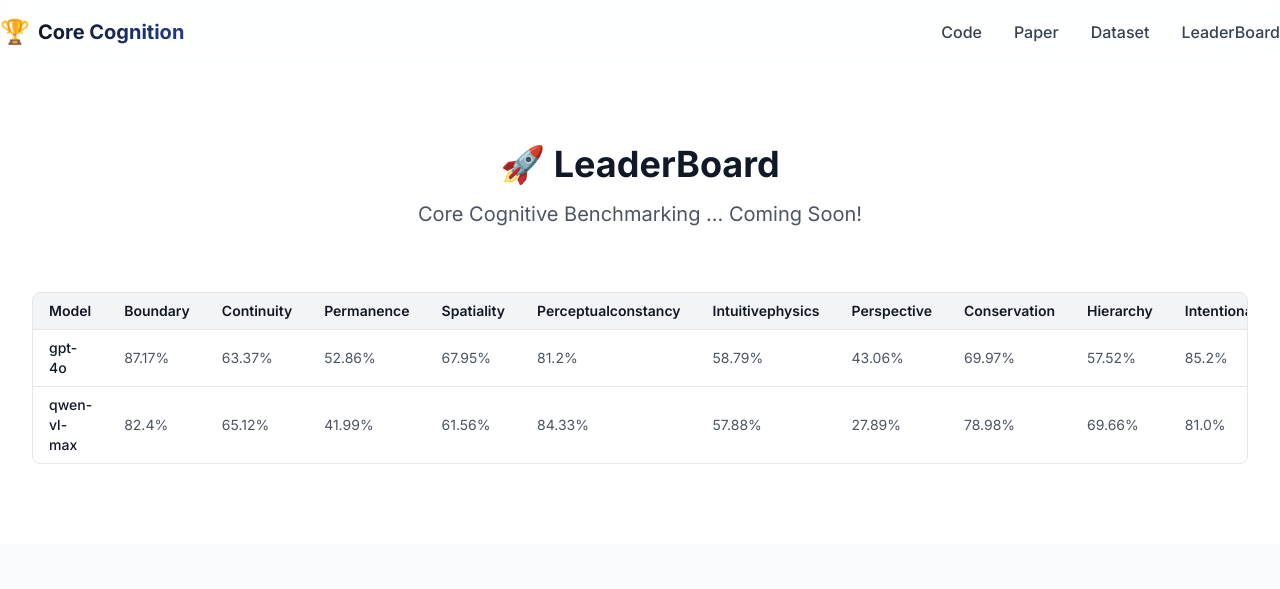
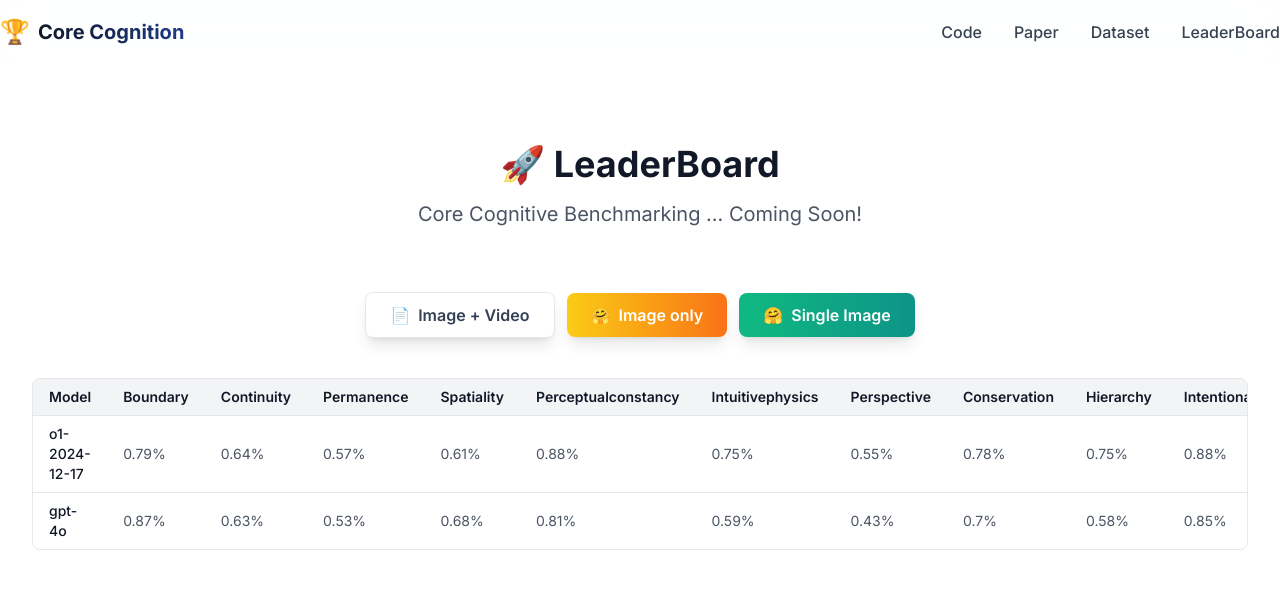
Before and after one commit to grow-ai-like-a-child/CoreCognition, a Jekyll site: the page built from leaderboard.html, in a window 1280 px wide. Shown: the top 589 px of the page. Built offline with Jekyll 4.4.1, drawn with Linux system fonts in a browser that asks for light colours; nearby versions of some CDN libraries.

Commit message:
jump to total

```diff
--- /dev/null
+++ b/_data/leaderboard_image_only.yml
@@ -0,0 +1,42 @@
+- model_name: step-1.5v-mini
+  boundary: 0.809925094
+  conservation: 0.53015873
+  continuity: 0.71875
+  hierarchy: 0.58171521
+  intentionality: 0.86031746
+  intuitivephysics: 0.557471264
+  mechanicalreasoning: 0.741477273
+  perceptualconstancy: 0.731934732
+  permanence: 0.9375
+  perspective: 0.369863014
+  spatiality: 0.746212121
+  toolusing: 0.958333333
+  true_mean: 0.696221123
+- model_name: step-1o-turbo-vision
+  boundary: 0.821161049
+  conservation: 0.663492063
+  continuity: 0.64453125
+  hierarchy: 0.614886731
+  intentionality: 0.830952381
+  intuitivephysics: 0.531609195
+  mechanicalreasoning: 0.739583333
+  perceptualconstancy: 0.766899767
+  permanence: 0.71875
+  perspective: 0.400114155
+  spatiality: 0.746212121
+  toolusing: 0.991666667
+  true_mean: 0.694902294
+- model_name: glm-4v-plus
+  boundary: 0.916666667
+  conservation: 0.552380952
+  continuity: 0.81640625
+  hierarchy: 0.628640777
+  intentionality: 0.842063492
+  intuitivephysics: 0.577586207
+  mechanicalreasoning: 0.665708812
+  perceptualconstancy: 0.804195804
+  permanence: 0.75
+  perspective: 0.269406393
+  spatiality: 0.615530303
+  toolusing: 1.0
+  true_mean: 0.682189065
--- /dev/null
+++ b/_data/leaderboard_single.yml
@@ -0,0 +1,42 @@
+- model_name: qwen2.5-vl-72b-instruct_video
+  boundary: 0.79588015
+  conservation: 0.807807808
+  continuity: 0.668604651
+  hierarchy: 0.684466019
+  intentionality: 0.804517134
+  intuitivephysics: 0.645454545
+  mechanicalreasoning: 0.856630824
+  perceptualconstancy: 0.846899225
+  permanence: 0.388071895
+  perspective: 0.269977169
+  spatiality: 0.565972222
+  toolusing: 1.0
+  true_mean: 0.677462234
+- model_name: internvl2_5-78b
+  boundary: 0.808052434
+  conservation: 0.654654655
+  continuity: 0.595930233
+  hierarchy: 0.605177994
+  intentionality: 0.75
+  intuitivephysics: 0.596969697
+  mechanicalreasoning: 0.67562724
+  perceptualconstancy: 0.722868217
+  permanence: 0.410947712
+  perspective: 0.351027397
+  spatiality: 0.633680556
+  toolusing: 0.958333333
+  true_mean: 0.635765237
+- model_name: llava-video-72b-qwen2
+  boundary: 0.814606742
+  conservation: 0.540540541
+  continuity: 0.578488372
+  hierarchy: 0.661003236
+  intentionality: 0.800623053
+  intuitivephysics: 0.578787879
+  mechanicalreasoning: 0.774193548
+  perceptualconstancy: 0.715116279
+  permanence: 0.428921569
+  perspective: 0.324200913
+  spatiality: 0.526041667
+  toolusing: 1.0
+  true_mean: 0.630331601
--- /dev/null
+++ b/_data/leaderboard_total.yml
@@ -0,0 +1,28 @@
+- model_name: o1-2024-12-17
+  boundary: 0.788389513
+  conservation: 0.783783784
+  continuity: 0.639534884
+  hierarchy: 0.754854369
+  intentionality: 0.875389408
+  intuitivephysics: 0.754545455
+  mechanicalreasoning: 0.85125448
+  perceptualconstancy: 0.877906977
+  permanence: 0.570261438
+  perspective: 0.552141527
+  spatiality: 0.612179487
+  toolusing: 0.981578947
+  true_mean: 0.749086119
+- model_name: gpt-4o
+  boundary: 0.871722846
+  conservation: 0.6996997
+  continuity: 0.63372093
+  hierarchy: 0.575242718
+  intentionality: 0.852024922
+  intuitivephysics: 0.587878788
+  mechanicalreasoning: 0.775089606
+  perceptualconstancy: 0.812015504
+  permanence: 0.528594771
+  perspective: 0.430633147
+  spatiality: 0.679487179
+  toolusing: 0.969078947
+  true_mean: 0.692536523
--- a/leaderboard.html
+++ b/leaderboard.html
@@ -13,9 +13,25 @@
             </p>
         </div>
 
+        <div class="flex flex-col sm:flex-row gap-3 justify-center items-center mb-10">
+            <a href="#total"
+               class="inline-flex items-center bg-white text-slate-700 px-6 py-2.5 rounded-lg font-semibold hover:bg-slate-50 transition-all transform hover:scale-105 shadow-lg border border-slate-200">
+                📄 <span class="ml-2">Image + Video</span>
+            </a>
+            <a href="#imageonly"
+               class="inline-flex items-center bg-gradient-to-r from-yellow-400 to-orange-500 text-white px-6 py-2.5 rounded-lg font-semibold hover:from-yellow-500 hover:to-orange-600 transition-all transform hover:scale-105 shadow-lg">
+                🤗 <span class="ml-2">Image only</span>
+            </a>
+            <a href="#single"
+               class="inline-flex items-center bg-gradient-to-r from-emerald-500 to-teal-600 text-white px-6 py-2.5 rounded-lg font-semibold hover:from-emerald-600 hover:to-teal-700 transition-all transform hover:scale-105 shadow-lg">
+                🤗 <span class="ml-2">Single Image</span>
+            </a>
+
+        </div>
+
         <!-- LeaderBoard -->
         <!-- Scrollable Table Container -->
-    <div class="overflow-x-auto max-w-full border border-gray-200 rounded-lg">
+    <div id="total" class="overflow-x-auto max-w-full border border-gray-200 rounded-lg">
       <table id="leaderboard-table" class="min-w-full table-auto text-sm text-left text-gray-600">
         <thead class="bg-gray-100">
           <tr>
@@ -29,7 +45,7 @@
           </tr>
         </thead>
         <tbody id="leaderboard-body">
-          {% for row in site.data.leaderboard %}
+          {% for row in site.data.leaderboard_total %}
           <tr class="border-t border-gray-200">
             <td class="px-4 py-2 font-medium text-gray-900">{{ row.model_name }}</td>
             {% for field in fields %}
```
